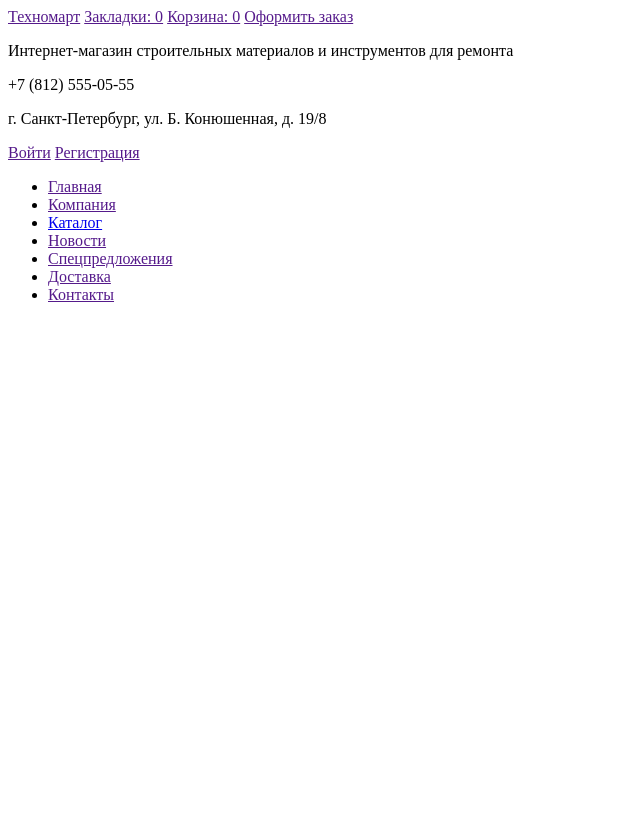
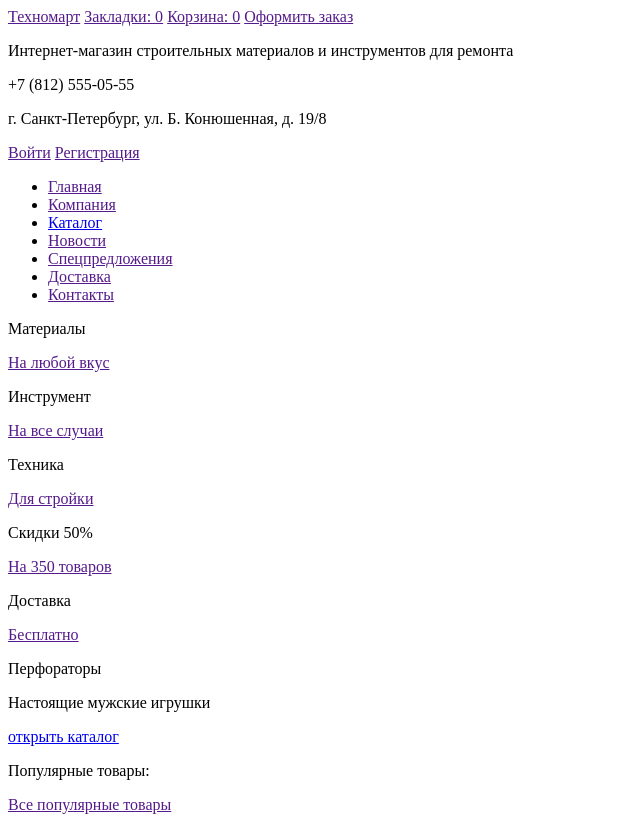
Before and after one commit to piv2003/528353-technomart-29, a plain HTML site: page index.html in a window 1280 px wide. Shown: the whole page, without its empty margins (0-640 px from the left). Before the commit the page ends 800 px from the top, so only its background shows below. Drawn offline with Linux system fonts and the light colour scheme.

Commit message:
Главная страница - Верстка <main>

```diff
--- a/index.html
+++ b/index.html
@@ -25,7 +25,7 @@
       </div>
 
       <nav>
-        <ul class="company-promo-list">
+        <ul>
           <li><a href="">Главная</a></li>
           <li><a href="">Компания</a></li>
           <li><a href="catalog.html">Каталог</a></li>
@@ -37,6 +37,44 @@
       </nav>
     </header>
 
+    <main>
+      <section>
+            <div>
+                <p>Материалы</p>
+                <a href="">На любой вкус</a>
+            </div>
+            <div>
+                <p>Инструмент</p>
+                <a href="">На все случаи</a>
+            </div>
+            <div>
+                <p>Техника</p>
+                <a href="">Для стройки</a>
+            </div>
+            <div>
+                <p>Скидки 50%</p>
+                <a href="">На 350 товаров</a>
+            </div>
+            <div>
+                <p>Доставка</p>
+                <a href="">Бесплатно</a>
+            </div>
+        </section>
+        <section>
+          <div>
+            <p>Перфораторы</p>
+            <p>Настоящие мужские игрушки</p>
+          </div>
+          <a href="catalog.html">открыть каталог</a>
+        </section>
+        <section >
+            <p>Популярные товары:</p>
+            <a href="">Все популярные товары</a>
+        </section>
+
+
+    </main>
+
 
   </body>
 </html>
```
